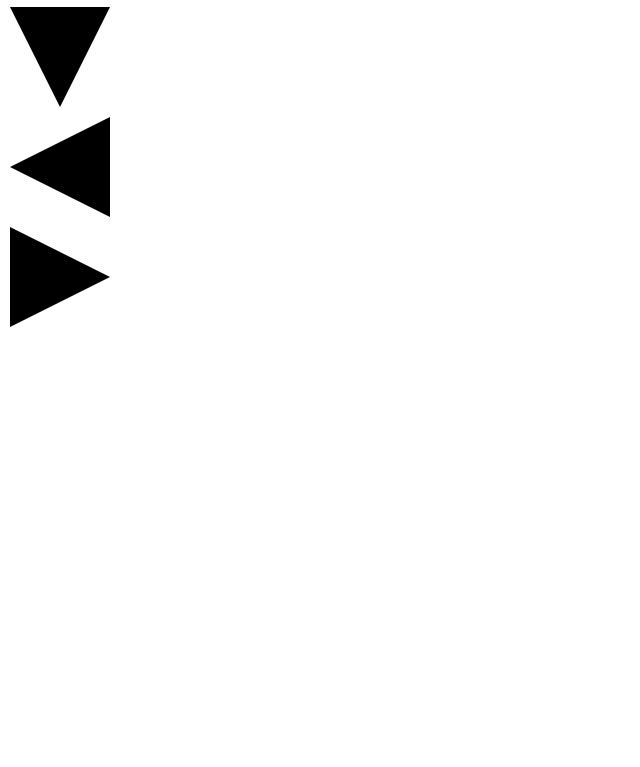
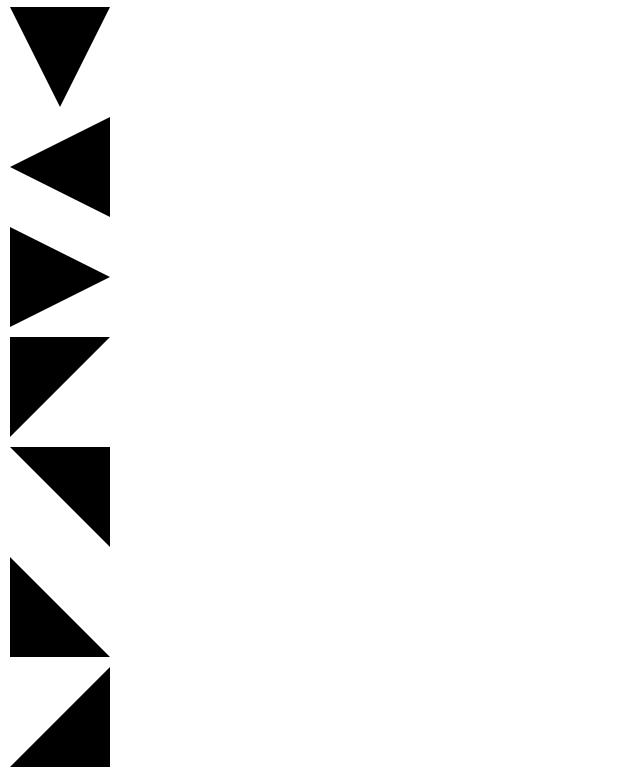
Before and after one commit to dianaphamhere/cssShapes, a plain HTML site: page index.html in a window 1280 px wide. Shown: the part 580-1347 px from the top of the page, without its empty margins (0-640 px from the left). Before the commit the page ends 907 px from the top, so only its background shows below. Drawn offline with Linux system fonts and the light colour scheme.

Commit message:
- Four more shapes. Corner pieces.

```diff
--- a/index.html
+++ b/index.html
@@ -17,7 +17,10 @@
 			<div id="triangle-down"></div>
 			<div id="triangle-left"></div>
 			<div id="triangle-right"></div>
-
+			<div id="triangle-topleft"></div>
+			<div id="triangle-topright"></div>
+			<div id="triangle-bottomleft"></div>
+			<div id="triangle-bottomright"></div>
 
 
 		</div>
--- a/style.css
+++ b/style.css
@@ -82,3 +82,32 @@
 	border-left: 100px solid black;
 	border-bottom: 50px solid transparent;
 }
+
+#triangle-topleft {
+	width: 0;
+	height: 0;
+	border-top: 100px solid black;
+	border-right: 100px solid transparent;
+	/*border-left: 100px solid transparent; test to see what it looks like*/
+}
+
+#triangle-topright {
+	width: 0;
+	height: 0;
+	border-top: 100px solid black;
+	border-left: 100px solid transparent;
+}
+
+#triangle-bottomleft {
+	width: 0;
+	height: 0;
+	border-bottom: 100px solid black;
+	border-right: 100px solid transparent;
+}
+
+#triangle-bottomright {
+	width: 0;
+	height: 0;
+	border-bottom: 100px solid black;
+	border-left: 100px solid transparent;
+}
```
